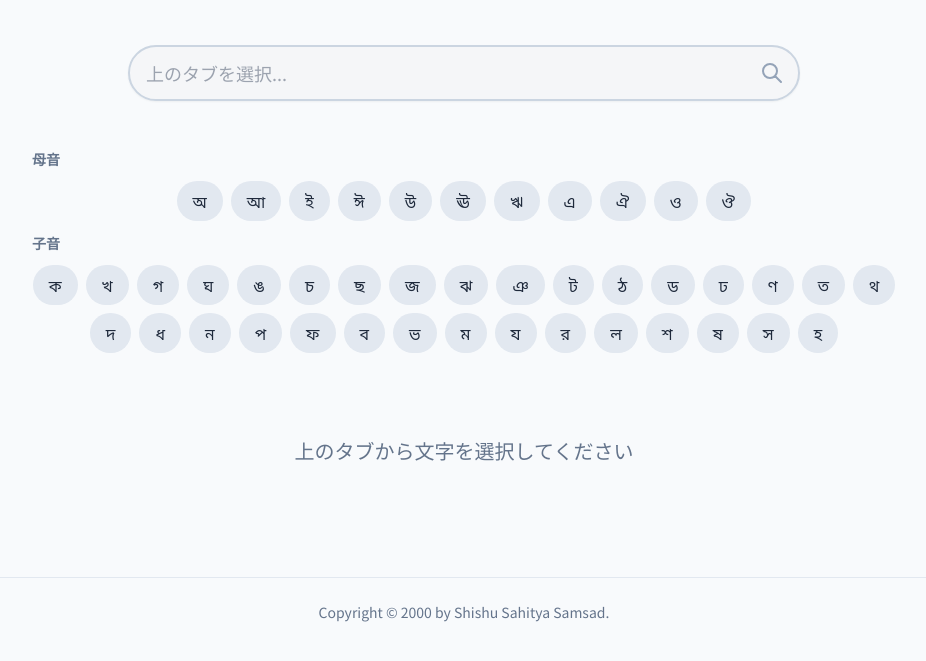
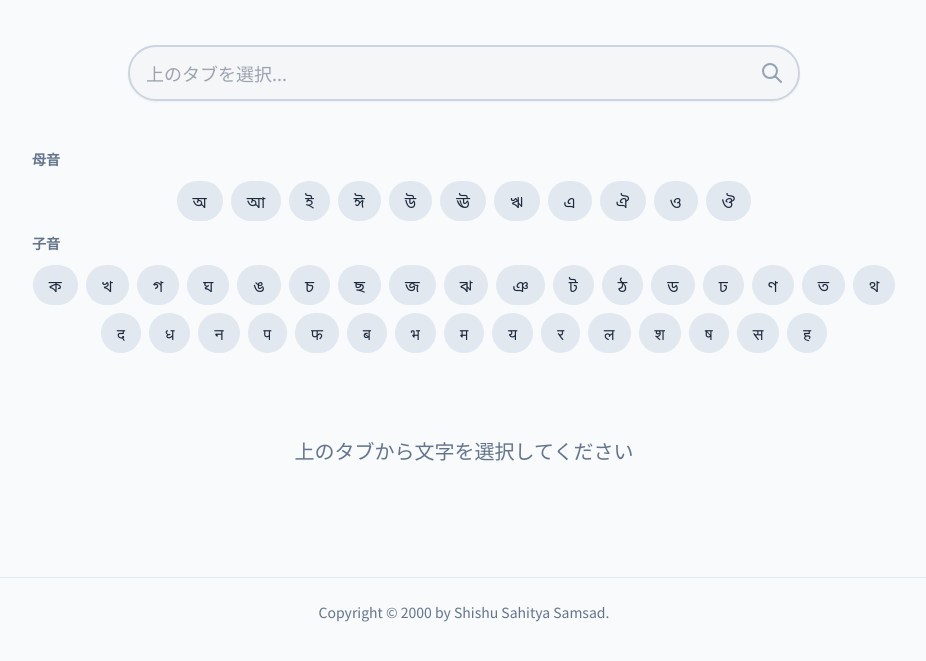
Before and after one commit to orihakatodna/Bengali-English-Japanese_Dictionary_Ver6.0, a plain HTML site: page index.html in a window 1280 px wide. Shown: the part 139-800 px from the top of the page, without its empty margins (176-1102 px from the left). Drawn offline with nearby package versions, Linux system fonts and the light colour scheme.

Commit message:
Add files via upload

```diff
--- a/index.html
+++ b/index.html
@@ -14,8 +14,17 @@
         i { color: #475569; font-style: italic; }
         .loader { width: 48px; height: 48px; border: 5px solid #cbd5e1; border-bottom-color: #3b82f6; border-radius: 50%; display: inline-block; box-sizing: border-box; animation: rotation 1s linear infinite; }
         @keyframes rotation { 0% { transform: rotate(0deg); } 100% { transform: rotate(360deg); } }
-        .tab { transition: all 0.2s ease-in-out; }
-        .tab.active { background-color: #3b82f6; color: white; font-weight: 700; box-shadow: 0 4px 6px -1px rgb(0 0 0 / 0.1), 0 2px 4px -2px rgb(0 0 0 / 0.1); }
+
+        /* Restored original tab styling rules */
+        .tab {
+            transition: all 0.2s ease-in-out;
+        }
+        .tab.active {
+            background-color: #3b82f6;
+            color: white;
+            font-weight: 700;
+            box-shadow: 0 4px 6px -1px rgb(0 0 0 / 0.1), 0 2px 4px -2px rgb(0 0 0 / 0.1);
+        }
     </style>
 </head>
 <body class="bg-slate-50 text-slate-800">
@@ -63,12 +72,12 @@
             {key: 'ছ', char: 'ছ'}, {key: 'জ', char: 'জ'}, {key: 'ঝ', char: 'ঝ'},
             {key: 'ঞ', char: 'ঞ'}, {key: 'ট', char: 'ট'}, {key: 'ঠ', char: 'ঠ'},
             {key: 'ড', char: 'ড'}, {key: 'ঢ', char: 'ঢ'}, {key: 'ণ', char: 'ণ'},
-            {key: 'ত', char: 'ত'}, {key: 'থ', char: 'থ'}, {key: 'দ', char: 'দ'},
-            {key: 'ধ', char: 'ধ'}, {key: 'ন', char: 'ন'}, {key: 'প', char: 'প'},
-            {key: 'ফ', char: 'ফ'}, {key: 'ব', char: 'ব'}, {key: 'ভ', char: 'ভ'},
-            {key: 'ম', char: 'ম'}, {key: 'য', char: 'য'}, {key: 'র', char: 'র'},
-            {key: 'ল', char: 'ল'}, {key: 'শ', char: 'শ'}, {key: 'ষ', char: 'ষ'},
-            {key: 'স', char: 'স'}, {key: 'হ', char: 'হ'}
+            {key: 'ত', char: 'ত'}, {key: 'থ', char: 'থ'}, {key: 'দ', char: 'द'},
+            {key: 'ধ', char: 'ध'}, {key: 'ন', char: 'न'}, {key: 'প', char: 'प'},
+            {key: 'ফ', char: 'फ'}, {key: 'ব', char: 'ब'}, {key: 'ভ', char: 'भ'},
+            {key: 'ম', char: 'म'}, {key: 'য', char: 'य'}, {key: 'র', char: 'र'},
+            {key: 'ল', char: 'ल'}, {key: 'শ', char: 'श'}, {key: 'ষ', char: 'ष'},
+            {key: 'স', char: 'स'}, {key: 'হ', char: 'ह'}
         ];
 
         const searchInput = document.getElementById('searchInput');
@@ -167,6 +176,7 @@
         }
 
         function setupTabs() {
+            // Restore original rounded button style for tabs
             const createTabs = (letters) => letters.map(l => `<div class="tab cursor-pointer p-2 px-4 m-1 rounded-full bg-slate-200 hover:bg-slate-300" data-key="${l.key}">${l.char}</div>`).join('');
 
             // This layout uses flex-wrap to show all tabs in parallel, wrapping them if the screen is narrow. No horizontal scrolling.
```
